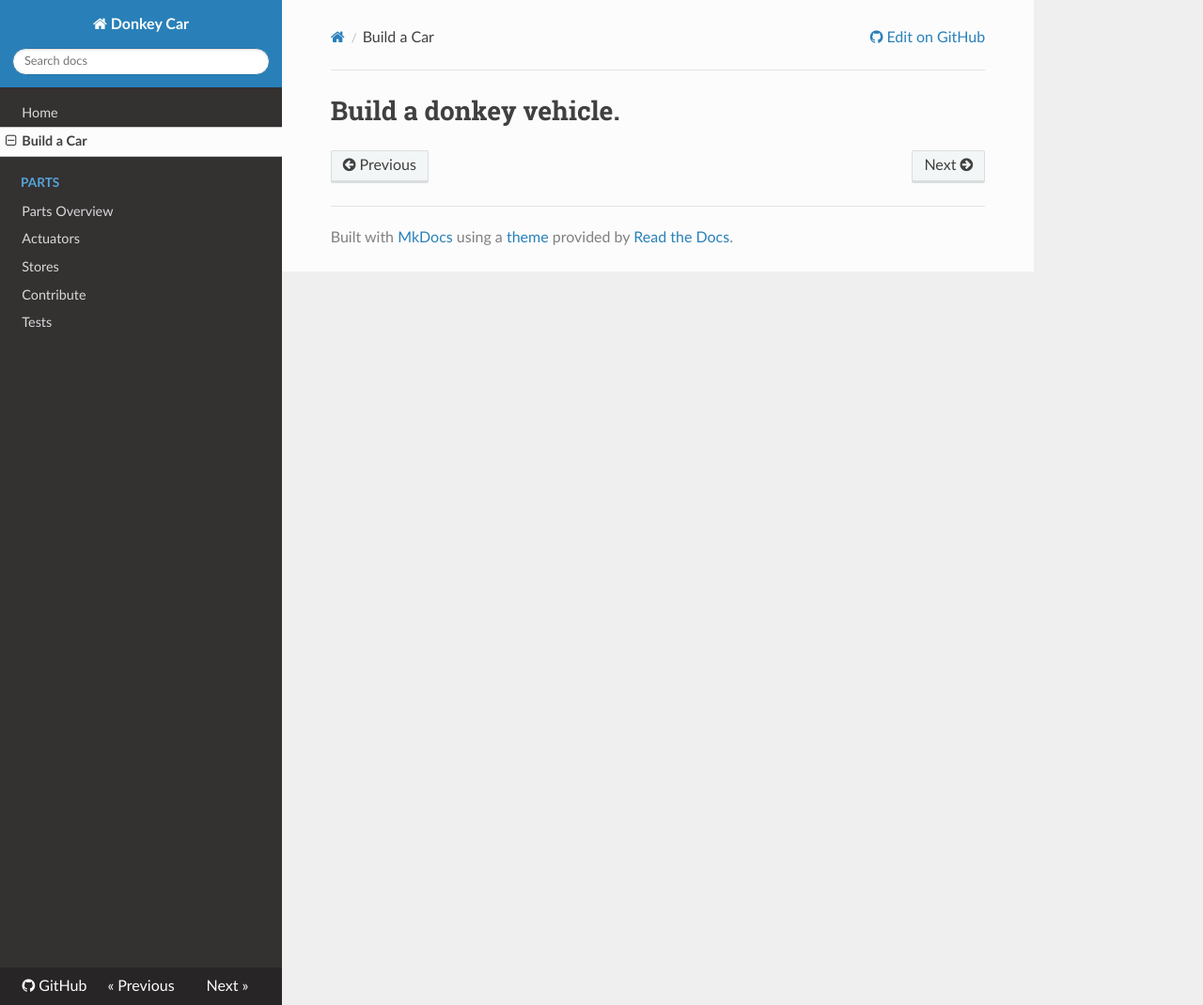
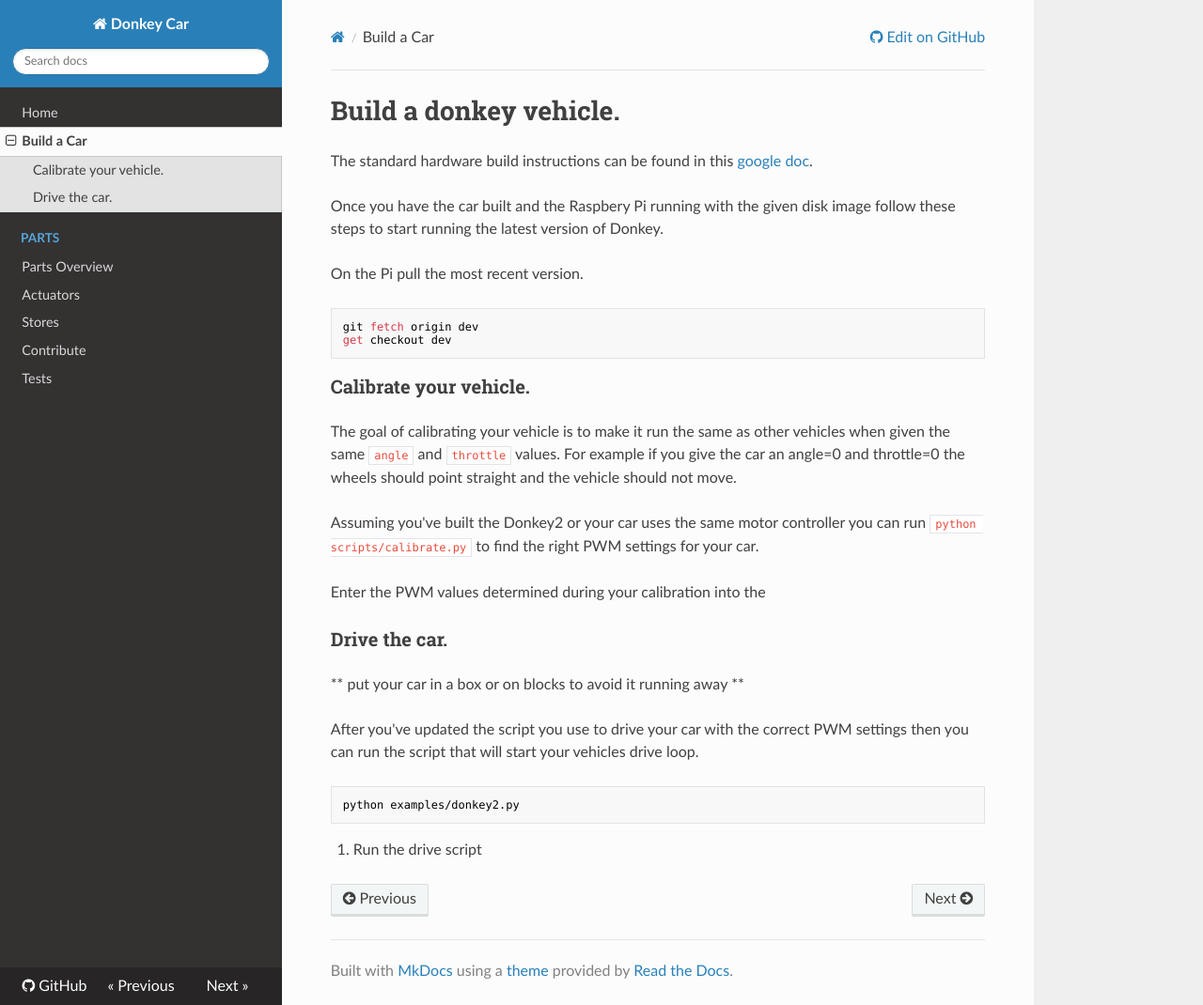
Before and after one commit to autorope/donkeycar, an MkDocs documentation site: the page built from docs/build_instructions.md, in a window 1280 px wide and 1070 px high. Shown: the whole window at 94% size. Built offline with MkDocs 1.6.1, drawn with Linux system fonts in a browser that asks for light colours; nearby versions of some CDN libraries; old or Windows-style settings are respelled for this version of MkDocs.

````diff
--- a/docs/build_instructions.md
+++ b/docs/build_instructions.md
@@ -1 +1,46 @@
 # Build a donkey vehicle.
+
+
+The standard hardware build instructions can be found in this
+[google doc](https://docs.google.com/document/d/11IPqZcDcLTd2mtYaR5ONpDxFgL9Y1nMNTDvEarST8Wk/edit#heading=h.ayg28mpf8hvb).
+
+
+Once you have the car built and the Raspbery Pi running with the given
+disk image follow these steps to start running the latest version of Donkey.
+
+On the Pi pull the most recent version.
+```
+git fetch origin dev
+get checkout dev
+```
+
+### Calibrate your vehicle.
+The goal of calibrating your vehicle is to make it run the same as other vehicles
+when given the same `angle` and `throttle` values. For example if you give the
+car an angle=0 and throttle=0 the wheels should point straight and the
+vehicle should not move.
+
+Assuming you've built the Donkey2 or your car uses the same motor controller
+you can run `python scripts/calibrate.py` to find the right PWM settings for
+your car.
+
+Enter the PWM values determined during your calibration into the
+
+
+### Drive the car.
+
+** put your car in a box or on blocks to avoid it running away **
+
+After you've updated the script you use to drive your car with the correct
+PWM settings then you can run the script that will start your vehicles
+drive loop.
+
+
+```
+python examples/donkey2.py
+```
+
+
+
+
+4. Run the drive script
````
Also changed, not shown: docs/stores.md (+1 -1 lines), 2 other files.
